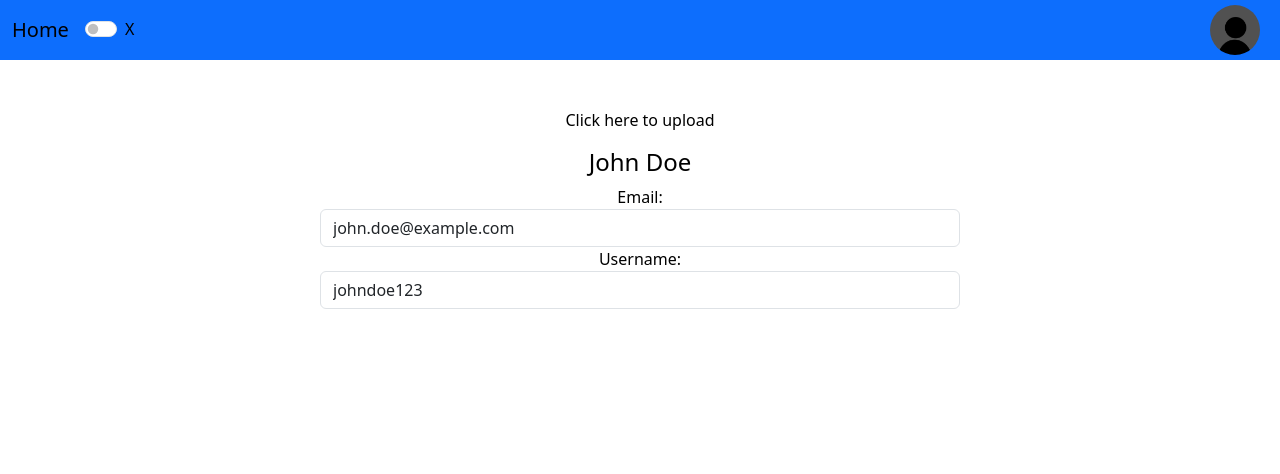
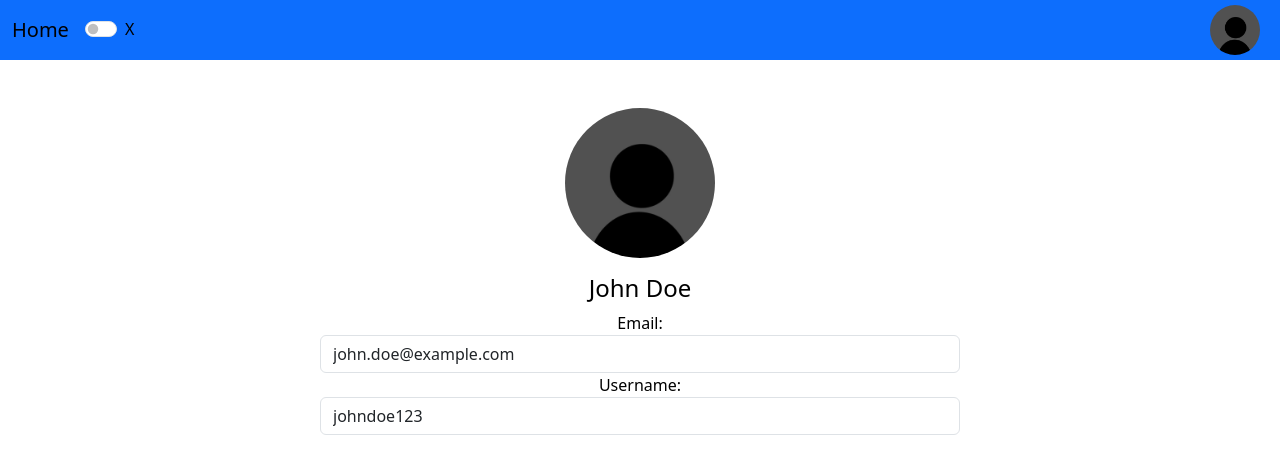
Before and after one commit to Ali13140/SWE363_Project, a React (Vite) app: page /Profile in a window 1280 px wide. Shown: the top 474 px of the page. Built offline with nearby package versions, Linux system fonts and the light colour scheme.

Commit message:
Fixed placeholder mistake in profile picture

```diff
--- a/src/Pages/ProfilePage.jsx
+++ b/src/Pages/ProfilePage.jsx
@@ -4,7 +4,7 @@ import NavBar from "../Components/NavBar";
 import "../CSS_Files/image.css";
 
 const ProfilePage = () => {
-  const [profilePic, setProfilePic] = useState(null);
+  const [profilePic, setProfilePic] = useState("src/profile.jpg");
 
   const handleUpload = (event) => {
     const file = event.target.files[0];
@@ -42,6 +42,7 @@ const ProfilePage = () => {
                 <img
                   src={profilePic}
                   alt="Profile"
+                  aria-placeholder="src\profile.jpg"
                   className="rounded-circle"
                   width="150"
                   height="150"
```
